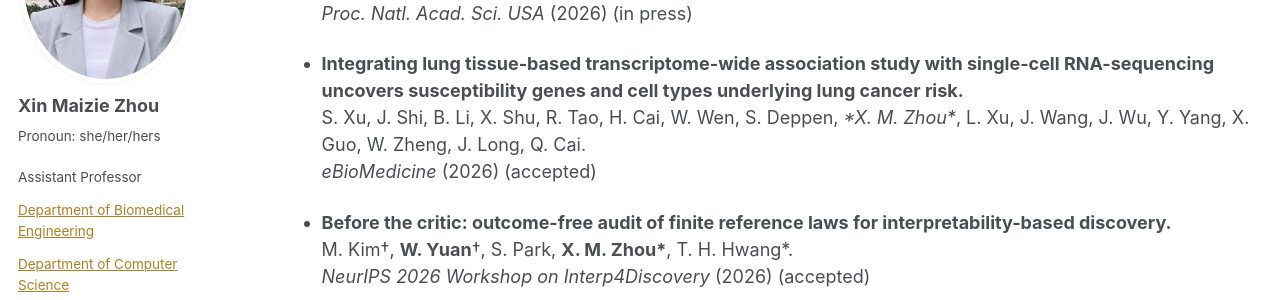
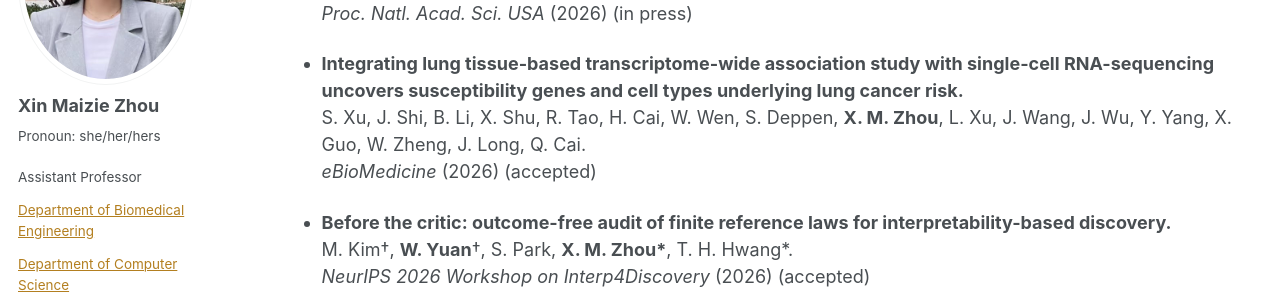
Before and after one commit to maiziezhoulab/Maiziezhoulab.github.io, a Jekyll site: the page built from _pages/publications.md, in a window 1280 px wide and 900 px high, scrolled down 1775 px. Shown: the part 153-453 px from the top of the window. Built offline with Jekyll 4.4.1, drawn with Linux system fonts in a browser that asks for light colours; some web fonts are replaced.

```diff
--- a/_pages/publications.md
+++ b/_pages/publications.md
@@ -74,7 +74,7 @@ Used Xin Maizie Zhou (X. M. Zhou) for publications after 2022.
   _Proc. Natl. Acad. Sci. USA_ (2026) (in press)
 
 - **Integrating lung tissue-based transcriptome-wide association study with single-cell RNA-sequencing uncovers susceptibility genes and cell types underlying lung cancer risk.**
-  S. Xu, J. Shi, B. Li, X. Shu, R. Tao, H. Cai, W. Wen, S. Deppen, **X. M. Zhou\**, L. Xu, J. Wang, J. Wu, Y. Yang, X. Guo, W. Zheng, J. Long, Q. Cai.
+  S. Xu, J. Shi, B. Li, X. Shu, R. Tao, H. Cai, W. Wen, S. Deppen, **X. M. Zhou**, L. Xu, J. Wang, J. Wu, Y. Yang, X. Guo, W. Zheng, J. Long, Q. Cai.
   _eBioMedicine_ (2026) (accepted)
 
 - **Before the critic: outcome-free audit of finite reference laws for interpretability-based discovery.**
```
